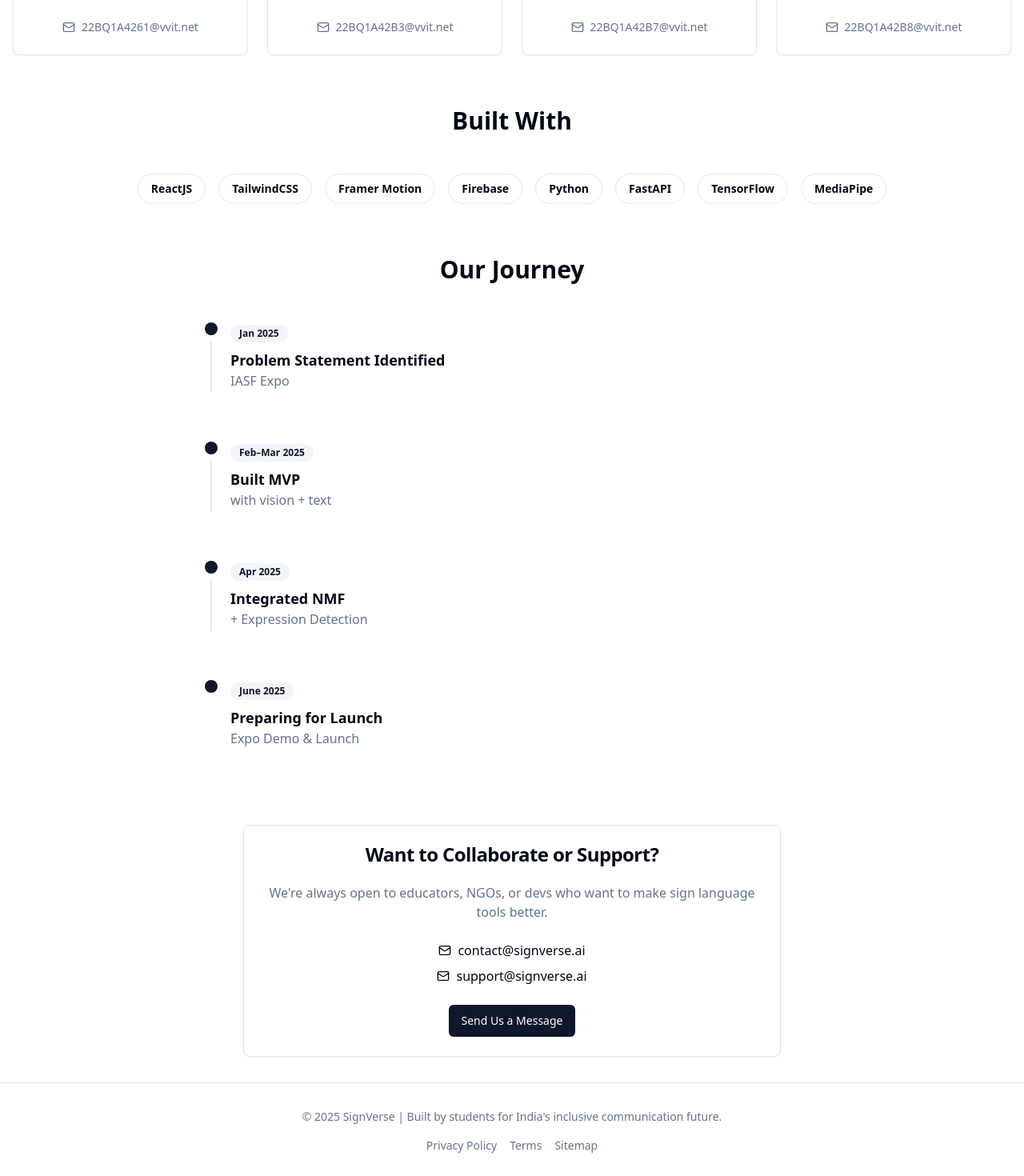
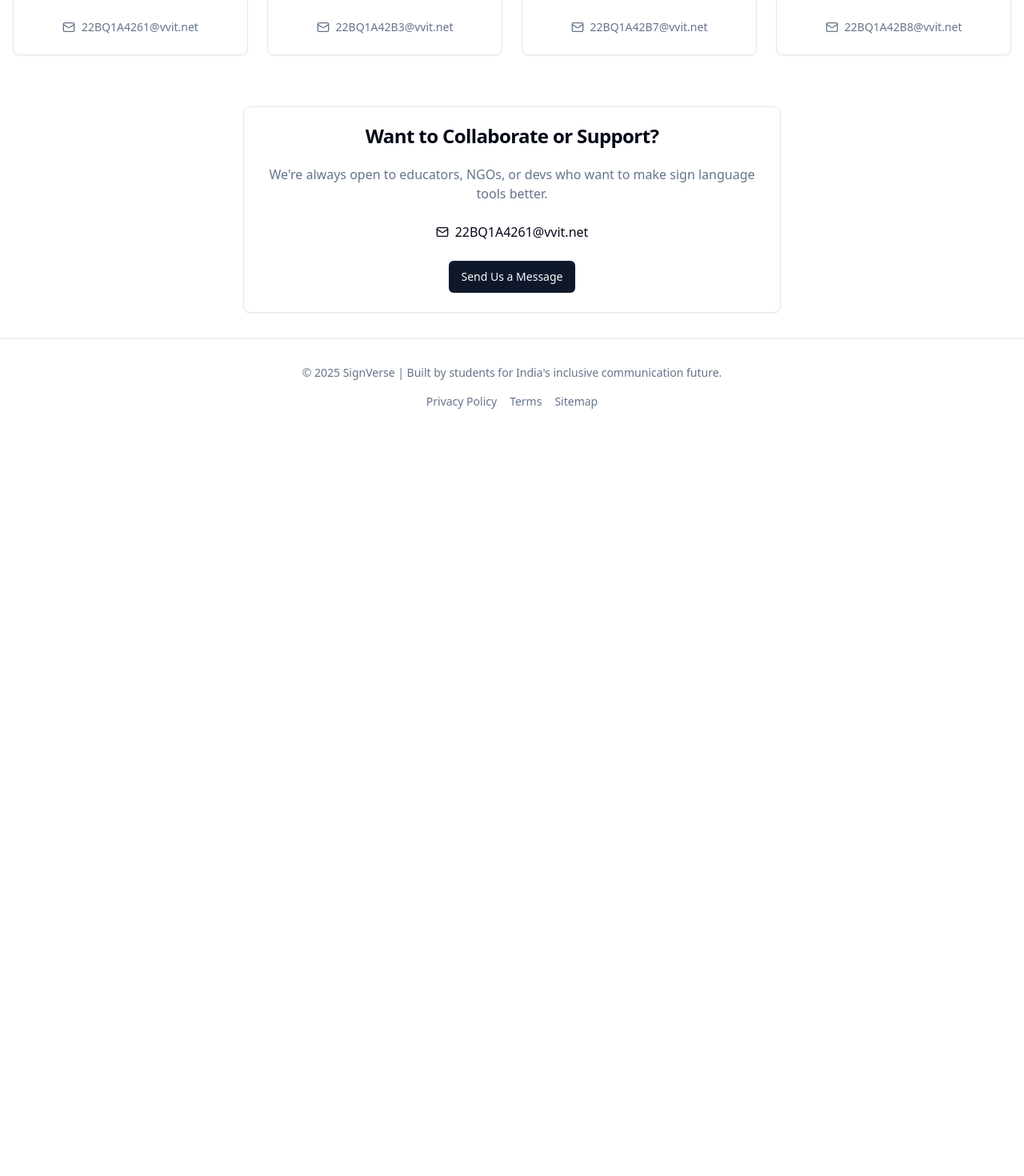
Before and after one commit to IppalaAbhiRamReddy/expression-ai-sign, a React (Vite) app: page /about in a window 1280 px wide. Shown: the part 1120-2590 px from the top of the page at 80% size. After the commit the page ends 1664 px from the top, so only its background shows below. Built offline with nearby package versions, Linux system fonts and the light colour scheme.

Commit message:
Refactor: Update About Us page content
Removed "Our Journey" and "Built With" sections. Updated contact email to a single address.

```diff
--- a/src/pages/About.tsx
+++ b/src/pages/About.tsx
@@ -56,33 +56,6 @@ const About = () => {
       role: "Team Member",
       email: "22BQ1A42B8@vvit.net",
       avatar: "R"
-    }
-  ];
-
-  const techStack = [
-    "ReactJS", "TailwindCSS", "Framer Motion", "Firebase", "Python", "FastAPI", "TensorFlow", "MediaPipe"
-  ];
-
-  const timeline = [
-    {
-      date: "Jan 2025",
-      title: "Problem Statement Identified",
-      description: "IASF Expo"
-    },
-    {
-      date: "Feb–Mar 2025",
-      title: "Built MVP",
-      description: "with vision + text"
-    },
-    {
-      date: "Apr 2025",
-      title: "Integrated NMF",
-      description: "+ Expression Detection"
-    },
-    {
-      date: "June 2025",
-      title: "Preparing for Launch",
-      description: "Expo Demo & Launch"
     }
   ];
 
@@ -211,69 +184,11 @@ const About = () => {
           </div>
         </motion.section>
 
-        {/* Tech Stack */}
+        {/* Contact CTA */}
         <motion.section
           initial={{ opacity: 0, y: 20 }}
           animate={{ opacity: 1, y: 0 }}
           transition={{ duration: 0.5, delay: 0.4 }}
-          aria-labelledby="tech-heading"
-        >
-          <h2 id="tech-heading" className="text-3xl font-bold text-center mb-12">Built With</h2>
-          <div className="flex flex-wrap justify-center gap-4">
-            {techStack.map((tech, index) => (
-              <motion.div
-                key={tech}
-                initial={{ opacity: 0, scale: 0.8 }}
-                animate={{ opacity: 1, scale: 1 }}
-                transition={{ duration: 0.3, delay: 0.05 * index }}
-              >
-                <Badge variant="outline" className="text-sm py-2 px-4 hover:bg-primary hover:text-primary-foreground transition-colors">
-                  {tech}
-                </Badge>
-              </motion.div>
-            ))}
-          </div>
-        </motion.section>
-
-        {/* Journey Timeline */}
-        <motion.section
-          initial={{ opacity: 0, y: 20 }}
-          animate={{ opacity: 1, y: 0 }}
-          transition={{ duration: 0.5, delay: 0.5 }}
-          aria-labelledby="timeline-heading"
-          role="region"
-        >
-          <h2 id="timeline-heading" className="text-3xl font-bold text-center mb-12">Our Journey</h2>
-          <div className="max-w-3xl mx-auto">
-            {timeline.map((step, index) => (
-              <motion.div
-                key={index}
-                initial={{ opacity: 0, x: -20 }}
-                animate={{ opacity: 1, x: 0 }}
-                transition={{ duration: 0.5, delay: 0.1 * index }}
-                className="flex gap-4 mb-8 last:mb-0"
-              >
-                <div className="flex flex-col items-center">
-                  <div className="w-4 h-4 rounded-full bg-primary"></div>
-                  {index !== timeline.length - 1 && (
-                    <div className="w-0.5 h-16 bg-border mt-2"></div>
-                  )}
-                </div>
-                <div className="flex-1 pb-8">
-                  <Badge variant="secondary" className="mb-2">{step.date}</Badge>
-                  <h3 className="font-semibold text-lg">{step.title}</h3>
-                  <p className="text-muted-foreground">{step.description}</p>
-                </div>
-              </motion.div>
-            ))}
-          </div>
-        </motion.section>
-
-        {/* Contact CTA */}
-        <motion.section
-          initial={{ opacity: 0, y: 20 }}
-          animate={{ opacity: 1, y: 0 }}
-          transition={{ duration: 0.5, delay: 0.6 }}
           className="text-center"
           aria-labelledby="contact-heading"
         >
@@ -285,19 +200,11 @@ const About = () => {
               <p className="text-muted-foreground">
                 We're always open to educators, NGOs, or devs who want to make sign language tools better.
               </p>
-              <div className="space-y-2">
-                <div className="flex items-center justify-center gap-2">
-                  <Mail className="h-4 w-4" />
-                  <a href="mailto:contact@signverse.ai" className="hover:text-primary">
-                    contact@signverse.ai
-                  </a>
-                </div>
-                <div className="flex items-center justify-center gap-2">
-                  <Mail className="h-4 w-4" />
-                  <a href="mailto:support@signverse.ai" className="hover:text-primary">
-                    support@signverse.ai
-                  </a>
-                </div>
+              <div className="flex items-center justify-center gap-2">
+                <Mail className="h-4 w-4" />
+                <a href="mailto:22BQ1A4261@vvit.net" className="hover:text-primary">
+                  22BQ1A4261@vvit.net
+                </a>
               </div>
               <Button>Send Us a Message</Button>
             </CardContent>
```
